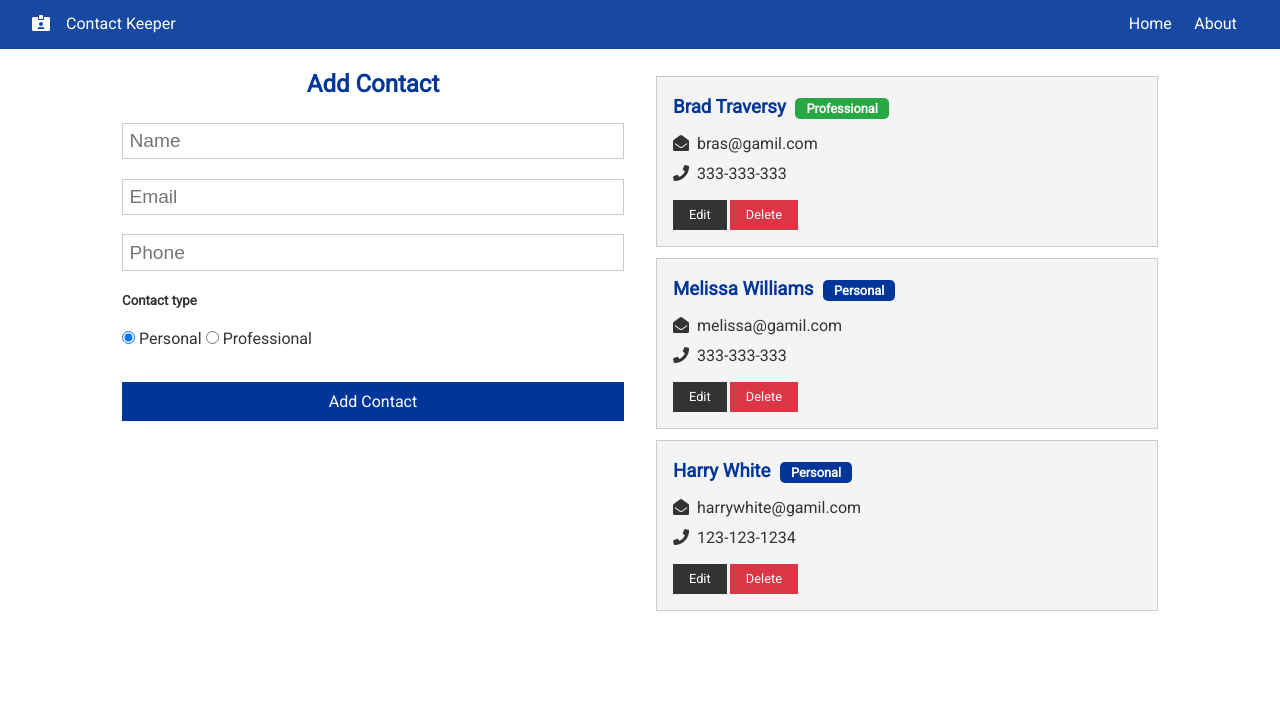
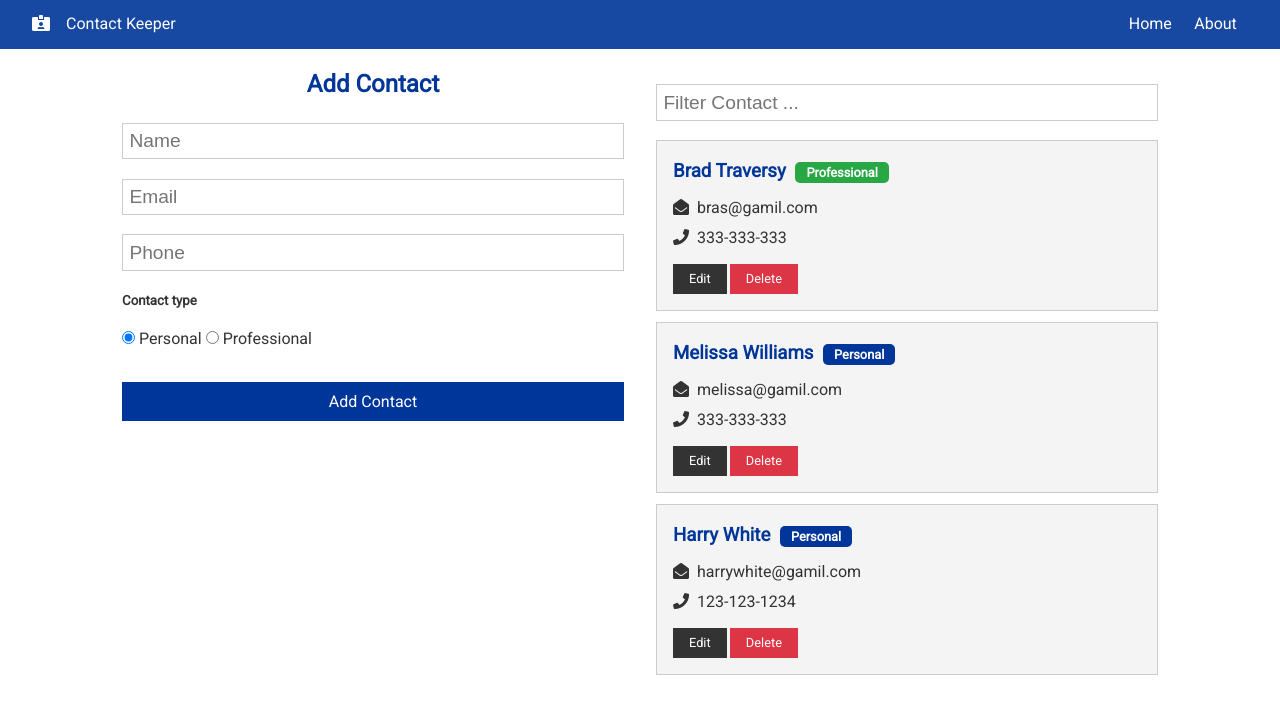
Before and after one commit to 19aliaksandr90/contact-manager, a React (Create React App) app in the folder client/: page / in a window 1280 px wide. Shown: the top 714 px of the page. Built offline with nearby package versions, Linux system fonts and the light colour scheme.

Commit message:
CM-5 Implement filter functionality

```diff
--- /dev/null
+++ b/client/src/components/contacts/ContactFilter.jsx
@@ -0,0 +1,31 @@
+import React, { useContext, useRef, useEffect } from 'react';
+import ContactContext from '../../context/contacts/contactContext';
+
+const ContactFilter = () => {
+  const { filterContacts, clearFilter, filtered } = useContext(ContactContext);
+  const ref = useRef('');
+
+  useEffect(() => {
+    if (!filtered) {
+      ref.current.value = '';
+    }
+  }, [filtered, ref]);
+
+  const onChange = (e) => {
+    if (ref.current.value !== '') {
+      filterContacts(e.target.value.trim());
+    } else {
+      clearFilter();
+    }
+  };
+
+  const onSubmit = (e) => e.preventDefault();
+
+  return (
+    <form onSubmit={onSubmit}>
+      <input ref={ref} type="text" placeholder="Filter Contact ..." onChange={onChange} />
+    </form>
+  );
+};
+
+export default ContactFilter;
--- a/client/src/components/contacts/ContactForm.jsx
+++ b/client/src/components/contacts/ContactForm.jsx
@@ -4,9 +4,7 @@ import { v4 as uuid } from 'uuid';
 import ContactContext from '../../context/contacts/contactContext';
 
 const ContactForm = () => {
-  const contactContext = useContext(ContactContext);
-
-  const { addContact, clearCurrent, updateContact, current } = contactContext;
+  const { addContact, clearCurrent, updateContact, current } = useContext(ContactContext);
 
   const [contact, setContact] = useState({
     name: '',
--- a/client/src/components/contacts/Contacts.jsx
+++ b/client/src/components/contacts/Contacts.jsx
@@ -5,13 +5,15 @@ import ContactItem from './ContactItem';
 import ContactContext from '../../context/contacts/contactContext';
 
 const Contacts = () => {
-  const contextContact = useContext(ContactContext);
+  const { contacts, filtered } = useContext(ContactContext);
 
-  const { contacts } = contextContact;
+  if (contacts.length === 0) {
+    return <h4>Please add a contact</h4>;
+  }
 
   return (
     <>
-      {map(contacts, (contact) => (
+      {map(filtered || contacts, (contact) => (
         <ContactItem key={contact.id} contact={contact} />
       ))}
     </>
--- a/client/src/components/pages/Home.jsx
+++ b/client/src/components/pages/Home.jsx
@@ -2,6 +2,7 @@ import React from 'react';
 
 import Contacts from '../contacts/Contacts';
 import ContactForm from '../contacts/ContactForm';
+import ContactFilter from '../contacts/ContactFilter';
 
 const Home = () => (
   <div className="grid-2">
@@ -9,6 +10,7 @@ const Home = () => (
       <ContactForm />
     </div>
     <div>
+      <ContactFilter />
       <Contacts />
     </div>
   </div>
```
